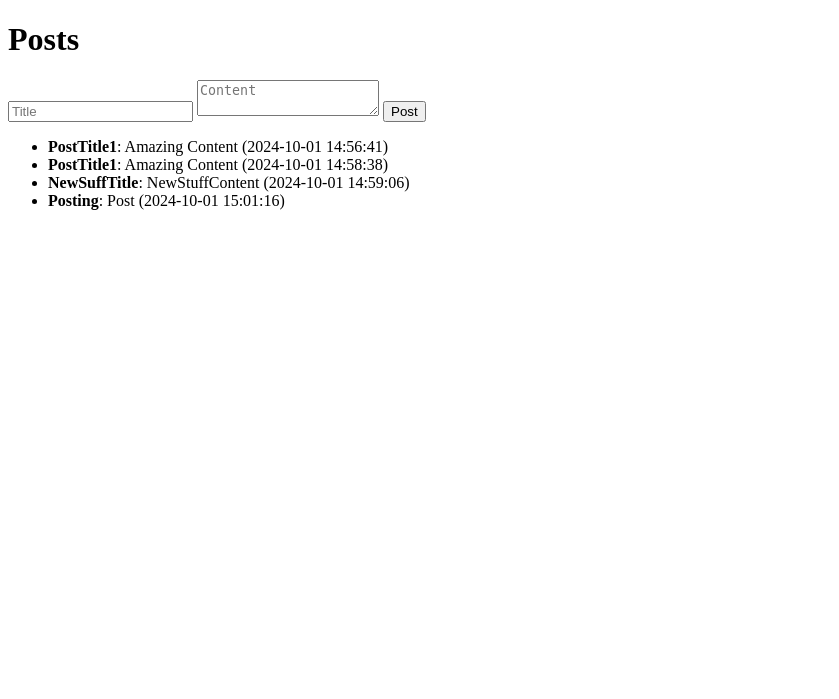
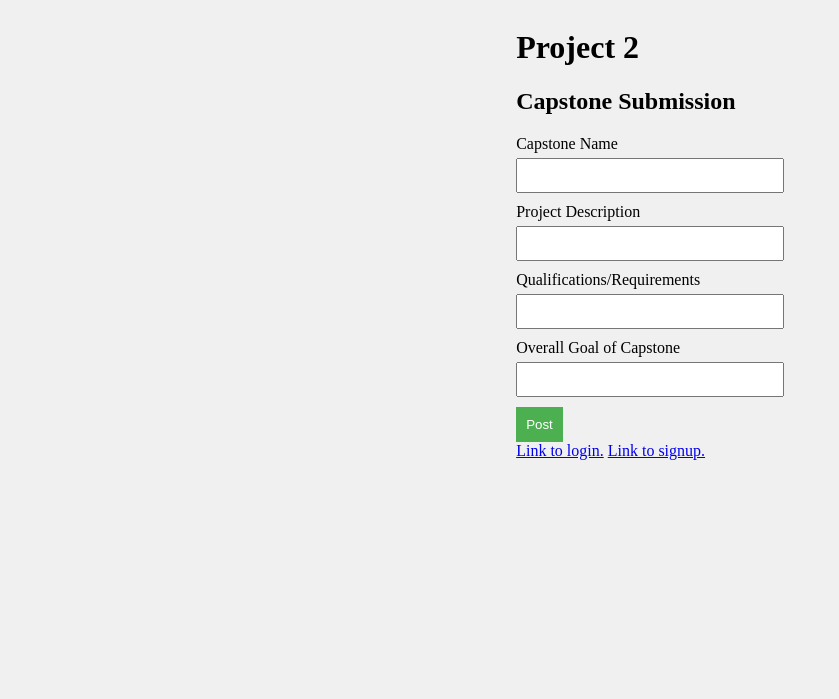
Before and after one commit to PJusna/IC470_Proj2, a Flask app: page / in a window 1280 px wide. Shown: the top 699 px of the page, without its empty margins (0-839 px from the left). Before the commit the page ends 210 px from the top, so only its background shows below. Run offline with Flask 3, Linux system fonts and the light colour scheme; a user stored in the database is signed in; data comes from the database, SQL or seed files in the repository; both versions use the stored data as it was after the commit.

Commit message:
lab work

```diff
--- a/app.py
+++ b/app.py
@@ -43,6 +43,11 @@ def get_db_connection():
     conn.row_factory = sqlite3.Row
     return conn
 
+def get_db_conn():
+    conn = sqlite3.connect('userPass.db')
+    conn.row_factory = sqlite3.Row
+    return conn
+
 
 # Home Page (Only accessible if logged in)
 @app.route('/')
@@ -51,9 +56,9 @@ def index():
         conn = get_db_connection()
         posts = conn.execute('SELECT * FROM posts').fetchall()
         conn.close()
-        return render_template('index.html', posts=posts)
+        return render_template('website.html', posts=posts)
     else:
-        return redirect('/login')
+        return redirect('/')
 
 # Sign Up Page
 @app.route('/signup', methods=['GET', 'POST'])
@@ -66,12 +71,12 @@ def signup():
         hashed_password = bcrypt.hashpw(password.encode('utf-8'), bcrypt.gensalt())
 
         # Insert the new user into the database
-        conn = get_db_connection()
+        conn = get_db_conn()
         conn.execute('INSERT INTO users (username, password) VALUES (?, ?)', (username, hashed_password))
         conn.commit()
         conn.close()
 
-        return redirect('/login')
+        return redirect('/')
 
     return render_template('signup.html')
 
@@ -79,15 +84,17 @@ def signup():
 @app.route('/login', methods=['GET', 'POST'])
 def login():
     if request.method == 'POST':
+        print("Login attempt")
         username = request.form['username']
         password = request.form['password']
 
         # Check the username and password in the database
-        conn = get_db_connection()
+        conn = get_db_conn()
         user = conn.execute('SELECT * FROM users WHERE username = ?', (username,)).fetchone()
         conn.close()
 
         if user and bcrypt.checkpw(password.encode('utf-8'), user['password']):
+        #if user and user['password']:
             session['user_id'] = user['id']
             return redirect('/')
         else:
--- a/login.html
+++ b/templates/login.html
@@ -17,6 +17,3 @@
     </form>
 </body>
 </html>
-
-
-</body>
--- a/website.html
+++ b/templates/website.html
@@ -12,7 +12,7 @@
         <h1>Project 2</h1>
 
         <h2>Capstone Submission</h2>
-        <form method="post" action="submit.php">
+        <form method="post" action="../submit.php">
             <label for="username">Capstone Name</label>
             <input type="text" id="username" name="username" required>
 
@@ -31,5 +31,6 @@
             <button type="submit" value="Submit Request"> Post </button>
         </form>
         <!-- <script src="js/scripts.js"></script> -->
-        <a href="login.html" > Link to login.</a>
+        <a href="login" > Link to login.</a>
+        <a href="signup" > Link to signup.</a>
 </body>
```
Also changed, not shown: templates/signup.html (renamed from signup.html), userPass.db.
